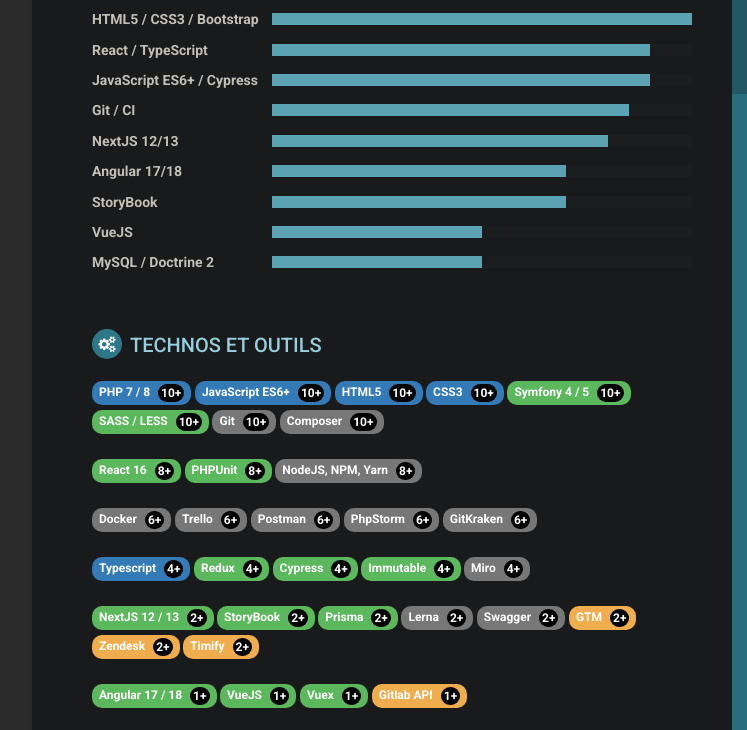
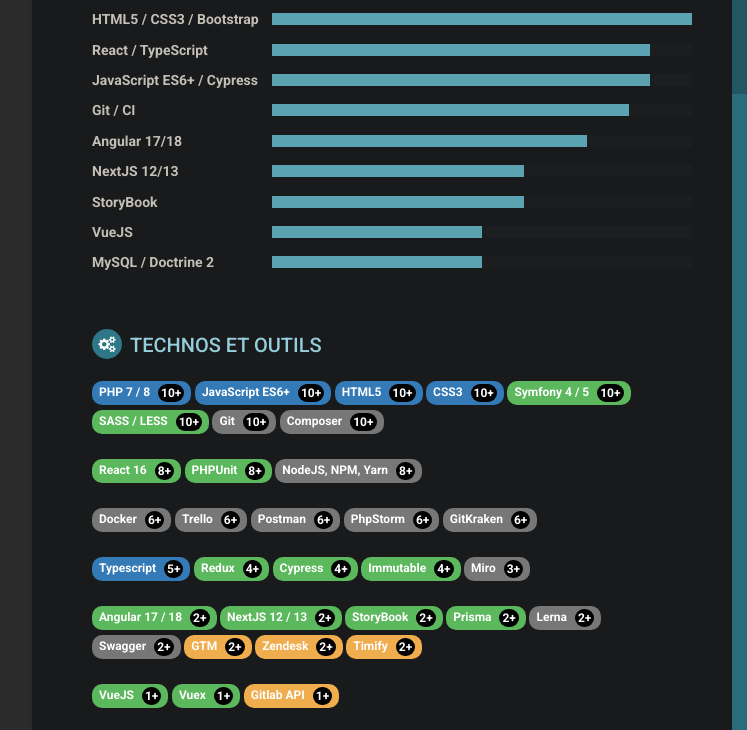
Before and after one commit to FuturInformatique/FuturInformatique.github.io, a plain HTML site: page index.html in a window 1280 px wide. Shown: the part 219-949 px from the top of the page, 128-875 px from the left. Drawn offline with Linux system fonts and the light colour scheme.

Commit message:
Update skills section

```diff
--- a/index.html
+++ b/index.html
@@ -165,17 +165,17 @@
                     </div>
 
                     <div class="item">
-                        <h3 class="level-title">NextJS 12/13</h3>
+                        <h3 class="level-title">Angular 17/18</h3>
                         <div class="level-bar">
-                            <div class="level-bar-inner" data-level="80%">
+                            <div class="level-bar-inner" data-level="75%">
                             </div>
                         </div>
                     </div>
 
                     <div class="item">
-                        <h3 class="level-title">Angular 17/18</h3>
+                        <h3 class="level-title">NextJS 12/13</h3>
                         <div class="level-bar">
-                            <div class="level-bar-inner" data-level="70%">
+                            <div class="level-bar-inner" data-level="60%">
                             </div>
                         </div>
                     </div>
@@ -183,7 +183,7 @@
                     <div class="item">
                         <h3 class="level-title">StoryBook</h3>
                         <div class="level-bar">
-                            <div class="level-bar-inner" data-level="70%">
+                            <div class="level-bar-inner" data-level="60%">
                             </div>
                         </div>
                     </div>
@@ -300,7 +300,7 @@
               <div class="item">
                 <span class="label label-pill label-primary">
                   Typescript
-                  <span class="badge badge-light">4+</span>
+                  <span class="badge badge-light">5+</span>
                 </span>
 
                 <span class="label label-pill label-success">
@@ -320,11 +320,16 @@
 
                 <span class="label label-pill label-default">
                   Miro
-                  <span class="badge badge-light">4+</span>
+                  <span class="badge badge-light">3+</span>
                 </span>
               </div>
 
               <div class="item">
+                <span class="label label-pill label-success">
+                  Angular 17 / 18
+                  <span class="badge badge-light">2+</span>
+                </span>
+
                 <span class="label label-pill label-success">
                   NextJS 12 / 13
                   <span class="badge badge-light">2+</span>
@@ -367,11 +372,6 @@
               </div>
 
               <div class="item">
-                <span class="label label-pill label-success">
-                  Angular 17 / 18
-                  <span class="badge badge-light">1+</span>
-                </span>
-
                 <span class="label label-pill label-success">
                   VueJS
                   <span class="badge badge-light">1+</span>
@@ -525,7 +525,7 @@
                     If you'd like to use the template without the attribution, you can check out other license options via our website: themes.3rdwavemedia.com
                     <small class="copyright">Designed with <i class="fa fa-heart"></i> by <a href="http://themes.3rdwavemedia.com" target="_blank">Xiaoying Riley</a> for developers</small>
                 -->
-                <div class="mb-30">Serge Basset - 2024.07</div>
+                <div class="mb-30">Serge Basset - 2025.03</div>
                 <div>
                     <small>Designed with <i class="fa fa-heart"></i> by <a href="http://themes.3rdwavemedia.com" target="_blank">Xiaoying Riley</a> for developers</small>
                 </div>
```
